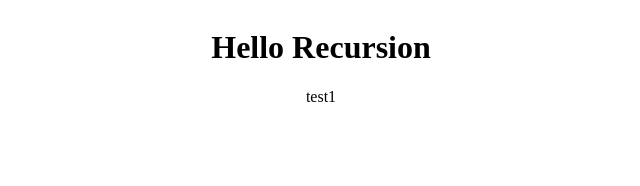
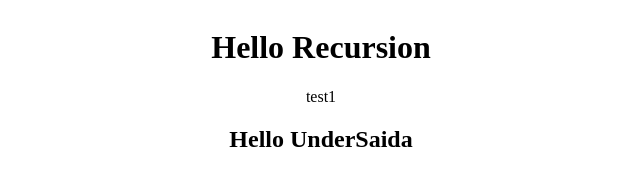
Before and after one commit to First-Dispatch-Joint-Development/task1, a plain HTML site: page index.html in a window 1280 px wide. Shown: the whole page, without its empty margins (319-959 px from the left). Drawn offline with Linux system fonts and the light colour scheme.

Commit message:
add-greeting

```diff
--- a/index.html
+++ b/index.html
@@ -11,6 +11,7 @@
     <div class="container">
         <h1>Hello Recursion</h1>
         <div>test1</div>
+        <h2>Hello UnderSaida<h2>
     </div>
 </body>
 </html>
```
